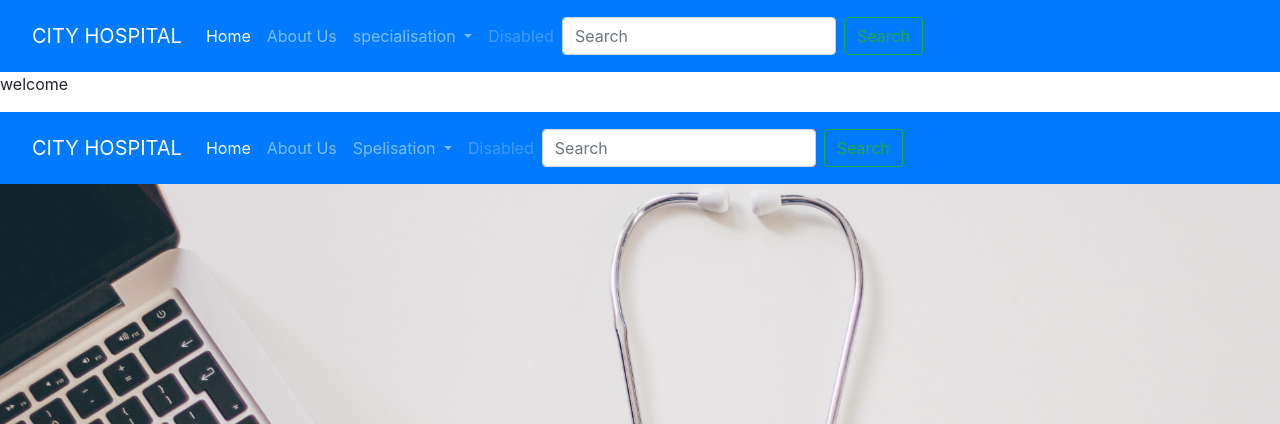
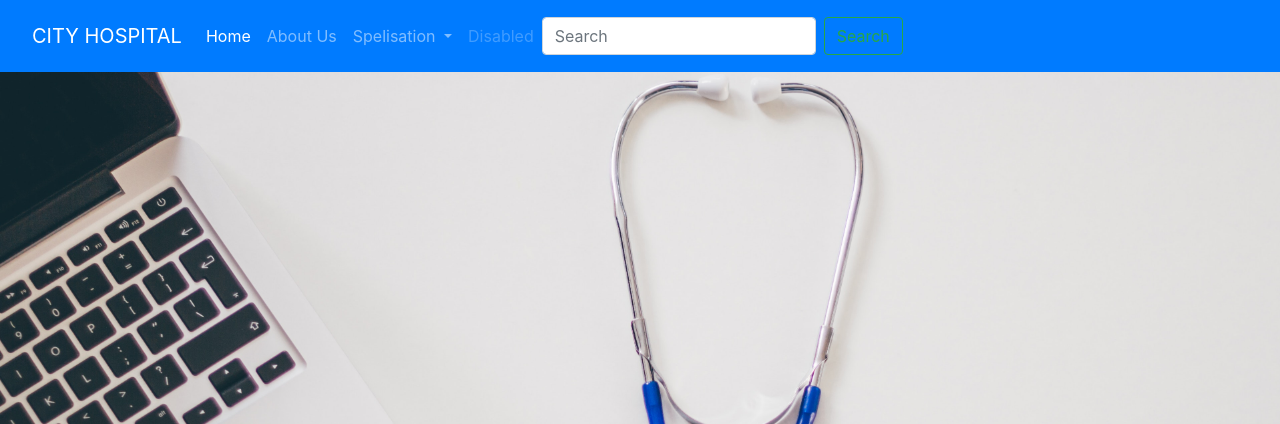
Before and after one commit to soumayta/hospital_management, a Django app: page /home/ in a window 1280 px wide. Shown: the top 424 px of the page. Run offline with Django 3.2, Linux system fonts and the light colour scheme; some libraries are stand-ins or nearby versions.

Commit message:
create object in Doctor

```diff
--- a/doctor/models.py
+++ b/doctor/models.py
@@ -15,4 +15,4 @@ SPECILISATION =(
 class Doctor(models.Model):
     user=models.OneToOneField(User,on_delete=models.CASCADE)
     specialisation = models.CharField(max_length =100,choices=SPECILISATION,null=True)
-    experience = models.PositiveIntegerField()
+    experience = models.PositiveIntegerField(null=True,blank=True)
--- a/templates/doctor/home.html
+++ b/templates/doctor/home.html
@@ -1,58 +1 @@
-<!DOCTYPE html>
-<html>
-    <head>
-        <meta charset="utf-8">
-        <meta http-equiv="X-UA-Compatible" content="IE=edge">
-        <title></title>
-        <meta name="description" content="">
-        <meta name="viewport" content="width=device-width, initial-scale=1">
-        <link rel="stylesheet" href="https://stackpath.bootstrapcdn.com/bootstrap/4.4.1/css/bootstrap.min.css" integrity="sha384-Vkoo8x4CGsO3+Hhxv8T/Q5PaXtkKtu6ug5TOeNV6gBiFeWPGFN9MuhOf23Q9Ifjh" crossorigin="anonymous">
-        <script src="https://code.jquery.com/jquery-3.4.1.slim.min.js" integrity="sha384-J6qa4849blE2+poT4WnyKhv5vZF5SrPo0iEjwBvKU7imGFAV0wwj1yYfoRSJoZ+n" crossorigin="anonymous"></script>
-        <script src="https://cdn.jsdelivr.net/npm/popper.js@1.16.0/dist/umd/popper.min.js" integrity="sha384-Q6E9RHvbIyZFJoft+2mJbHaEWldlvI9IOYy5n3zV9zzTtmI3UksdQRVvoxMfooAo" crossorigin="anonymous"></script>
-        <script src="https://stackpath.bootstrapcdn.com/bootstrap/4.4.1/js/bootstrap.min.js" integrity="sha384-wfSDF2E50Y2D1uUdj0O3uMBJnjuUD4Ih7YwaYd1iqfktj0Uod8GCExl3Og8ifwB6" crossorigin="anonymous"></script>
-
-    </head>
-    <body>
-        <nav class="navbar navbar-dark bg-primary">
-            <nav class="navbar navbar-expand-lg navbar-primary bg-primary">
-                <a class="navbar-brand" href="#">CITY HOSPITAL</a>
-                <button class="navbar-toggler" type="button" data-toggle="collapse" data-target="#navbarSupportedContent" aria-controls="navbarSupportedContent" aria-expanded="false" aria-label="Toggle navigation">
-                  <span class="navbar-toggler-icon"></span>
-                </button>
-
-                <div class="collapse navbar-collapse" id="navbarSupportedContent">
-                  <ul class="navbar-nav mr-auto">
-                    <li class="nav-item active">
-                      <a class="nav-link" href="#">Home <span class="sr-only">(current)</span></a>
-                    </li>
-                    <li class="nav-item">
-                      <a class="nav-link" href="#">About Us</a>
-                    </li>
-                    <li class="nav-item dropdown">
-                      <a class="nav-link dropdown-toggle" href="#" id="navbarDropdown" role="button" data-toggle="dropdown" aria-haspopup="true" aria-expanded="false">
-                        specialisation
-                      </a>
-                      <div class="dropdown-menu" aria-labelledby="navbarDropdown">
-                        <a class="dropdown-item" href="#">MBBS</a>
-                        <a class="dropdown-item" href="#">MS</a>
-                        <a class="dropdown-item" href="#">MD</a>
-                        <a class="dropdown-item" href="#">BAMS</a>
-                        <a class="dropdown-item" href="#">BPT</a>
-                        <a class="dropdown-item" href="#">BUMS</a>
-                      </div>
-                    </li>
-                    <li class="nav-item">
-                      <a class="nav-link disabled" href="#">Disabled</a>
-                    </li>
-                  </ul>
-                  <form class="form-inline my-2 my-lg-0">
-                    <input class="form-control mr-sm-2" type="search" placeholder="Search" aria-label="Search">
-                    <button class="btn btn-outline-success my-2 my-sm-0" type="submit">Search</button>
-                  </form>
-                </div>
-              </nav>
-            </nav>
-        <p>welcome</p>
-    </body>
-</html>
-{% extends "doctor/base.html" %}
+{% extends 'doctor/base.html'%}
--- /dev/null
+++ b/templates/doctor/profile.html
@@ -0,0 +1,4 @@
+{% extends "doctor/base2.html" %}
+{% block contain %}
+<p>hello user</p>
+{% endblock contain %}
```
Also changed, not shown: user/forms.py (+12 -4 lines), doctor/migrations/0002_alter_doctor_experience.py (added).
